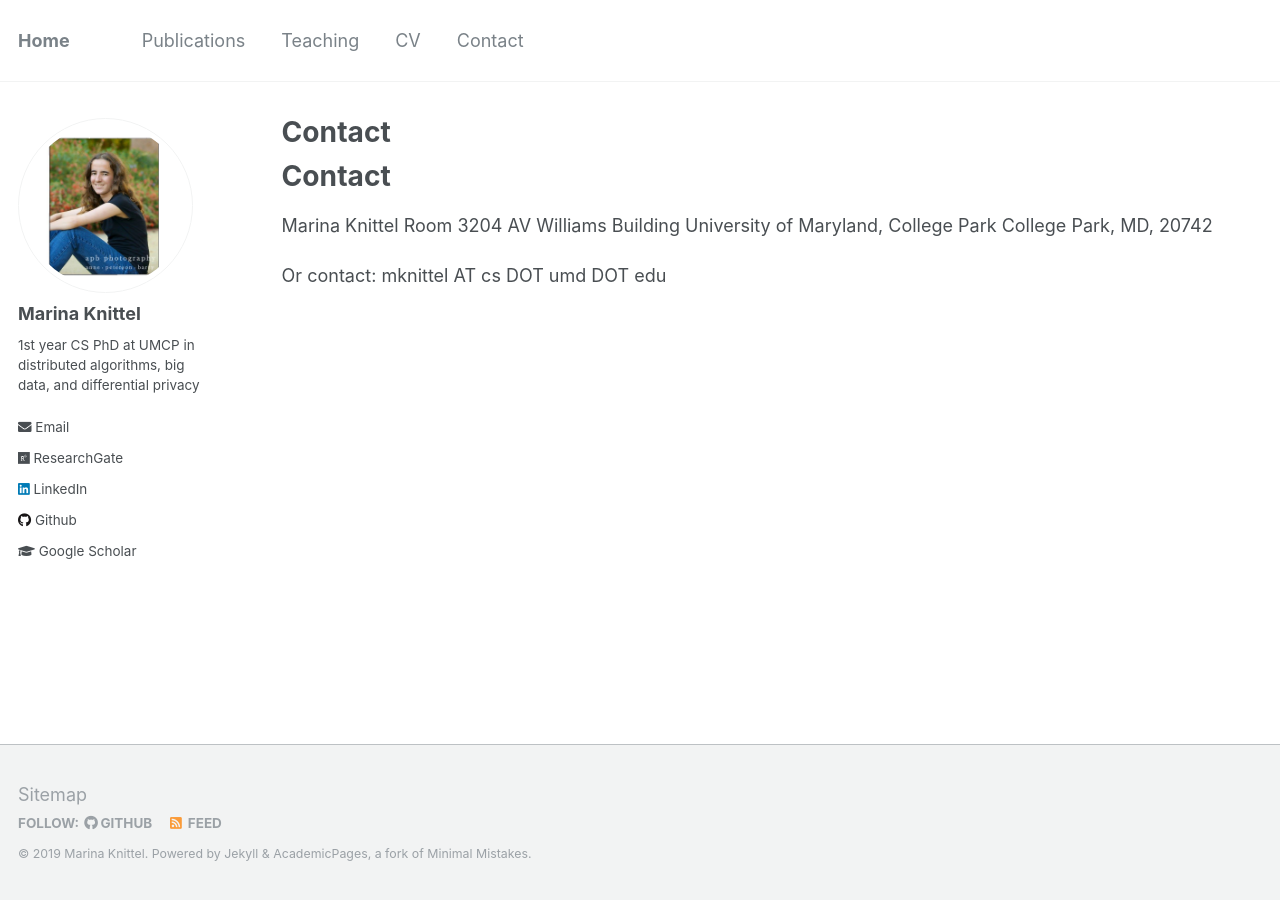
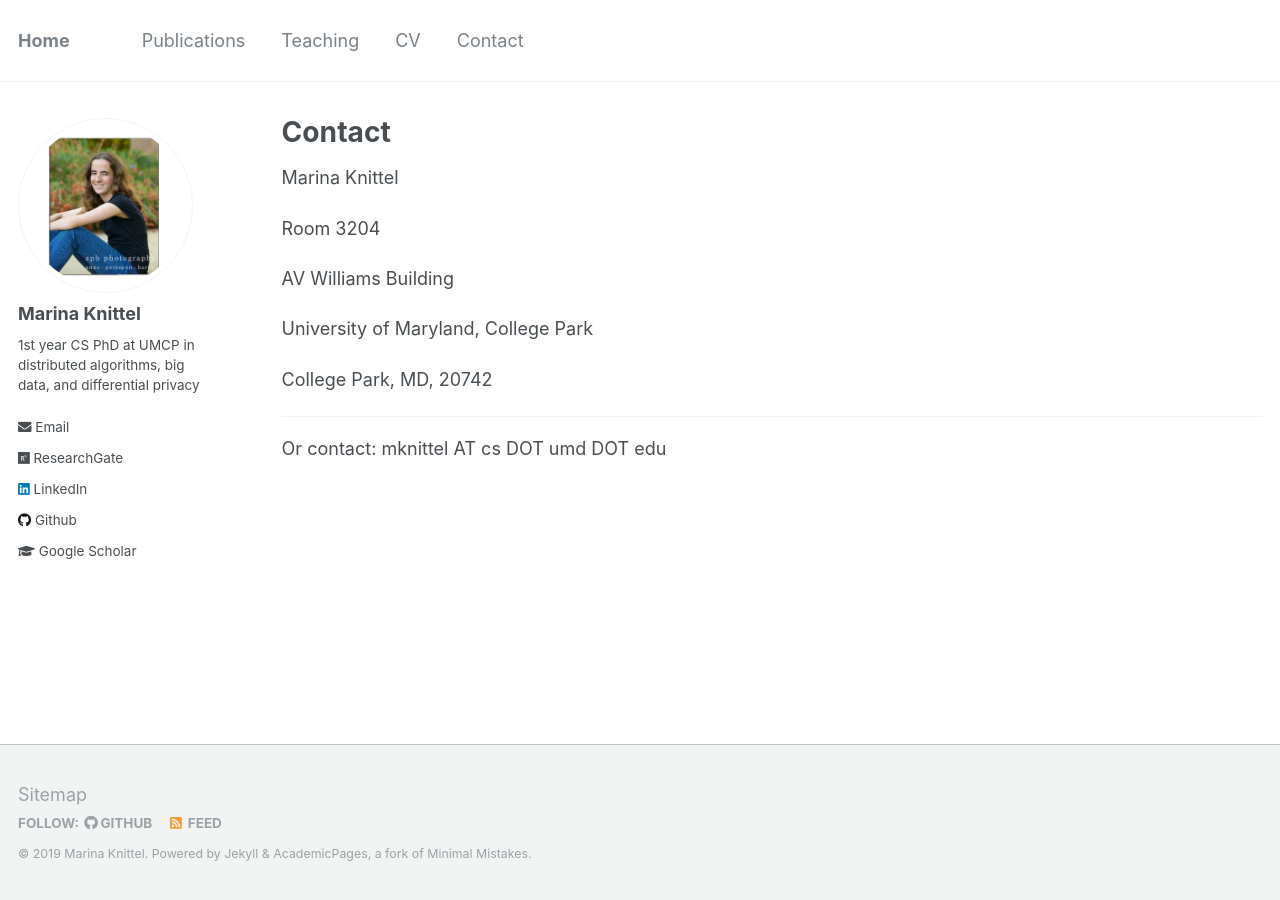
Before and after one commit to mknittel/mknittel.github.io, a Jekyll site: the page built from _pages/contact.md, in a window 1280 px wide. Built offline with Jekyll 4.4.1, drawn with Linux system fonts in a browser that asks for light colours.

Commit message:
Fixed contact page

```diff
--- a/_pages/contact.md
+++ b/_pages/contact.md
@@ -5,14 +5,17 @@ permalink: /contact/
 author_profile: true
 ---
 
+Marina Knittel
 
+Room 3204
 
-# Contact
-Marina Knittel
-Room 3204
 AV Williams Building
+
 University of Maryland, College Park
+
 College Park, MD, 20742
+
+---
 
 
 Or contact: mknittel AT cs DOT umd DOT edu
```
